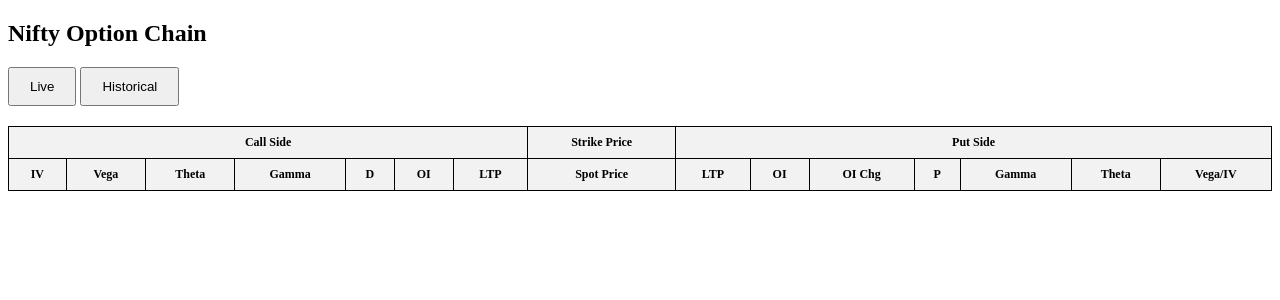
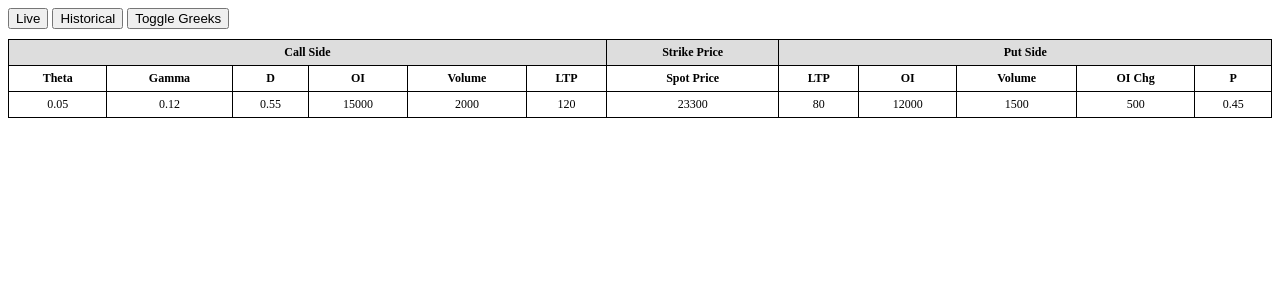
Before and after one commit to alok19898-byte/nifty-sniper-live, a FastAPI app: page / in a window 1280 px wide. Shown: the top 300 px of the page. Run offline with FastAPI, Linux system fonts and the light colour scheme; lists and menus that the app fills with data are empty.

Commit message:
Update index.html

```diff
--- a/templates/index.html
+++ b/templates/index.html
@@ -4,43 +4,48 @@
     <meta charset="UTF-8">
     <title>Trading Dashboard</title>
     <style>
-        table { width: 100%; border-collapse: collapse; margin-top: 20px; text-align: center; font-size: 12px; }
-        th, td { border: 1px solid #000; padding: 8px; }
-        .header-row { background-color: #f2f2f2; }
-        .toggle-btn { padding: 10px 20px; cursor: pointer; }
+        table { width: 100%; border-collapse: collapse; text-align: center; font-size: 12px; }
+        th, td { border: 1px solid #000; padding: 5px; }
+        .header-main { background-color: #ddd; font-weight: bold; }
+        .controls { margin-bottom: 10px; }
     </style>
 </head>
 <body>
 
-    <h2>Nifty Option Chain</h2>
-    <button class="toggle-btn" onclick="switchMode('live')">Live</button>
-    <button class="toggle-btn" onclick="switchMode('historical')">Historical</button>
+    <div class="controls">
+        <button onclick="switchMode('live')">Live</button>
+        <button onclick="switchMode('historical')">Historical</button>
+        <button onclick="toggleGreeks()">Toggle Greeks</button>
+    </div>
 
-    <table>
-        <!-- Table Header based on "1000026899.jpg" -->
-        <tr class="header-row">
-            <th colspan="7">Call Side</th>
+    <table id="optionTable">
+        <tr class="header-main">
+            <th colspan="6">Call Side</th>
             <th>Strike Price</th>
-            <th colspan="7">Put Side</th>
+            <th colspan="5">Put Side</th>
         </tr>
-        <tr class="header-row">
-            <!-- Call Side Columns -->
-            <th>IV</th><th>Vega</th><th>Theta</th><th>Gamma</th><th>D</th><th>OI</th><th>LTP</th>
-            <!-- Center -->
+        <tr id="subHeader">
+            <th>Theta</th><th>Gamma</th><th>D</th><th>OI</th><th>Volume</th><th>LTP</th>
             <th>Spot Price</th>
-            <!-- Put Side Columns -->
-            <th>LTP</th><th>OI</th><th>OI Chg</th><th>P</th><th>Gamma</th><th>Theta</th><th>Vega/IV</th>
+            <th>LTP</th><th>OI</th><th>Volume</th><th>OI Chg</th><th>P</th>
         </tr>
         <tbody id="dataBody">
-            <!-- Data will appear here -->
+            <!-- Random Data -->
+            <tr>
+                <td>0.05</td><td>0.12</td><td>0.55</td><td>15000</td><td>2000</td><td>120</td>
+                <td>23300</td>
+                <td>80</td><td>12000</td><td>1500</td><td>500</td><td>0.45</td>
+            </tr>
         </tbody>
     </table>
 
     <script>
+        function toggleGreeks() {
+            alert("Greeks Hidden/Shown");
+            // यहाँ आप CSS से columns को hide/show कर सकते हो
+        }
         function switchMode(mode) {
-            console.log("Switching to: " + mode);
-            // यहाँ आपका API कॉल वाला लॉजिक आएगा
-            alert("Mode switched to: " + mode);
+            alert("Switched to: " + mode);
         }
     </script>
 </body>
```
